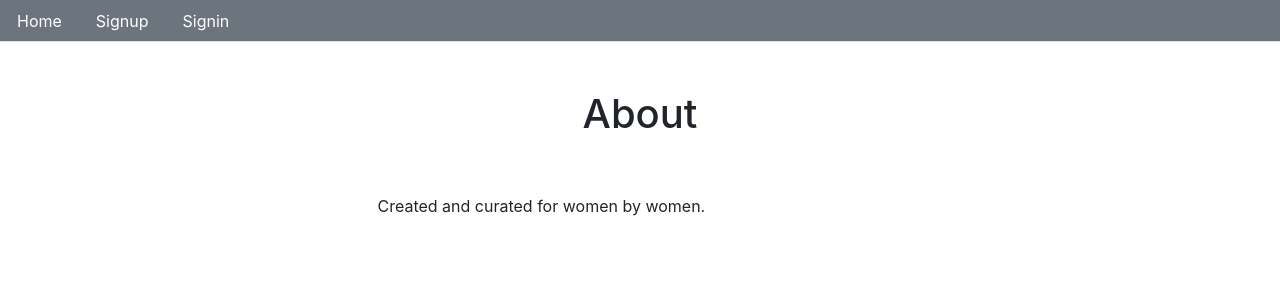
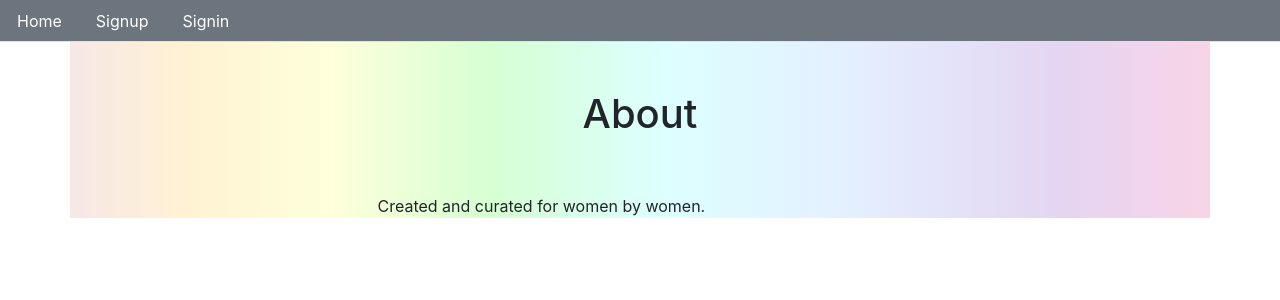
Before and after one commit to mardb/ttalk-, a React (Create React App) app: page /about in a window 1280 px wide. Shown: the top 300 px of the page. Built offline with nearby package versions, Linux system fonts and the light colour scheme.

Commit message:
coloring

```diff
--- a/src/App.css
+++ b/src/App.css
@@ -1,6 +1,9 @@
 /* temporary CSS  */
 @import url(//fonts.googleapis.com/css?family=Pacifico);
-
+.container{
+  background: rgb(247,231,231);
+  background: linear-gradient(90deg, rgba(247,231,231,1) 0%, rgba(255,242,211,1) 10%, rgba(254,255,219,1) 23%, rgba(214,255,212,1) 37%, rgba(221,255,255,1) 52%, rgba(228,240,255,1) 68%, rgba(228,213,242,1) 87%, rgba(249,212,231,1) 100%);
+}
 .body {
   min-height: 100vh;
   padding-top: 5rem;
```
